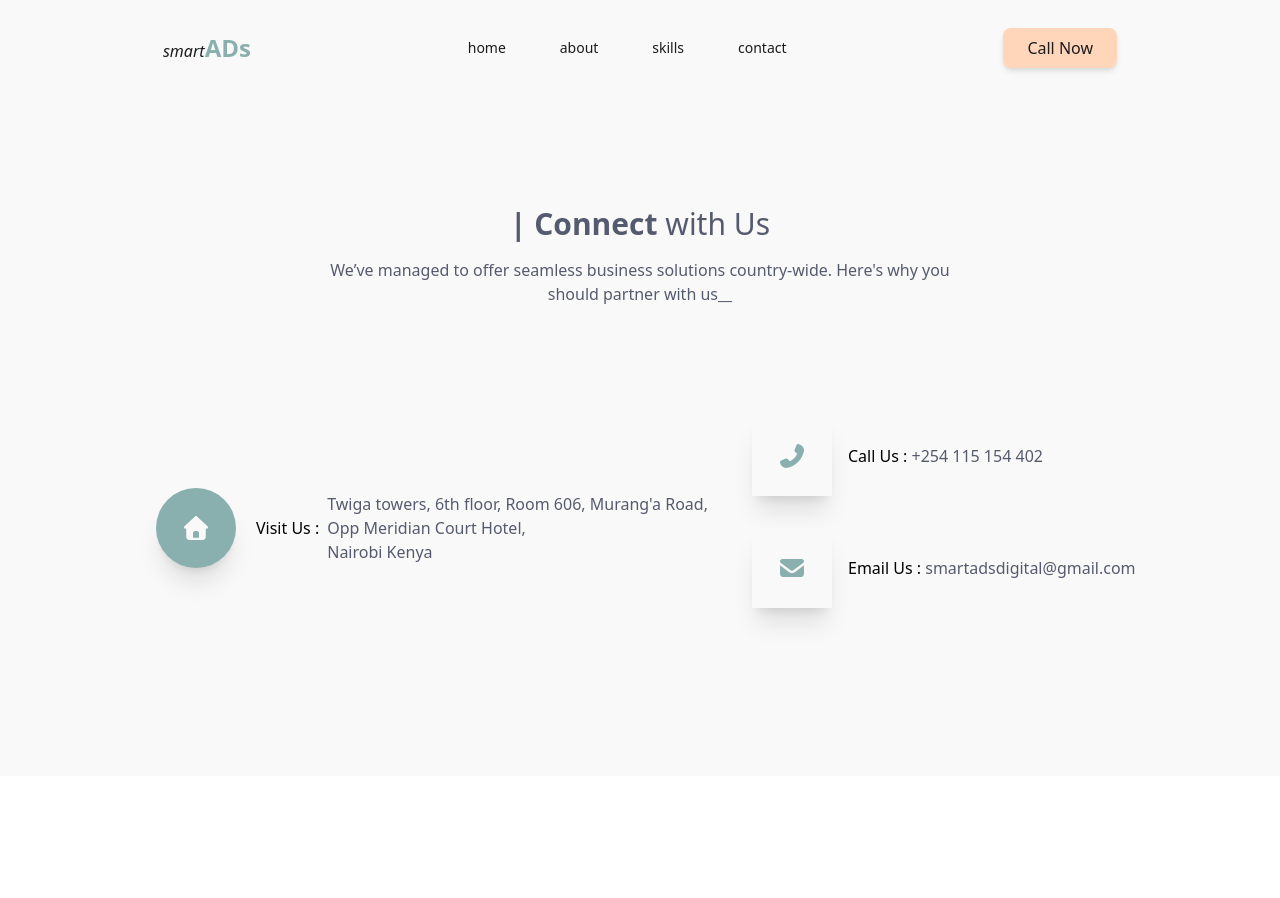
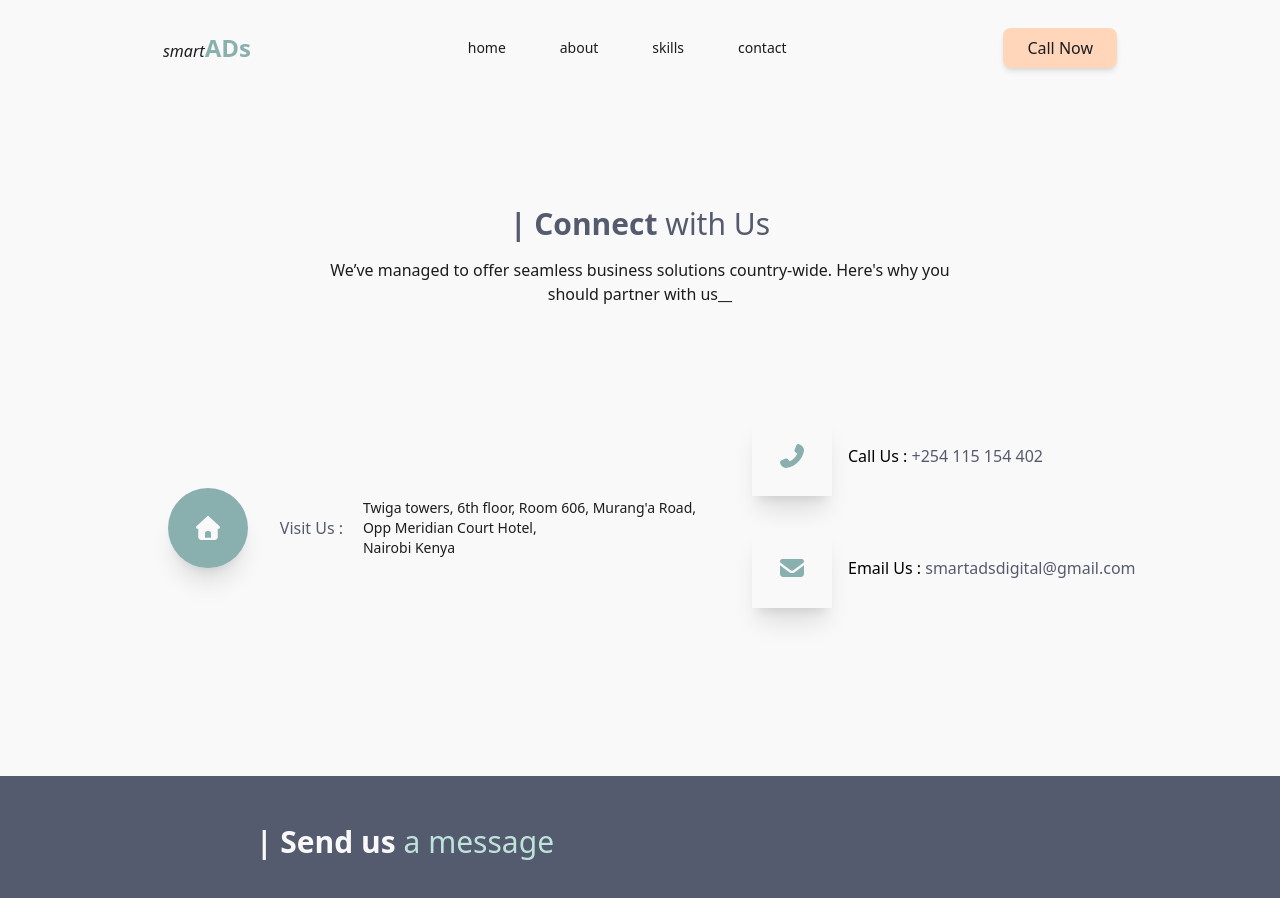
Before and after one commit to SmartMinds1/Portfolio, a React (Vite) app: page /contact in a window 1280 px wide. Shown: the top 898 px of the page. Before the commit the page ends 800 px from the top, so only its background shows below. Built offline with nearby package versions, Linux system fonts and the light colour scheme.

Commit message:
modified contacts landing page

```diff
--- a/src/pages/Contact.jsx
+++ b/src/pages/Contact.jsx
@@ -27,7 +27,7 @@ const Contact = ()=> {
                 <div className="h-[40vh] w-full flex items-center justify-center">
                     <div className="w-full">
                         <p className="header">| Connect <span className="headerSpan">with Us </span></p>
-                        <p className="w-1/2 text-md m-auto mt-4 text-primary text-center">We’ve managed to offer seamless business solutions country-wide. Here's why you should partner with us__</p>
+                        <p className="w-1/2 text-md m-auto mt-4 text-text text-center">We’ve managed to offer seamless business solutions country-wide. Here's why you should partner with us__</p>
                     </div>
                 </div>
 
@@ -36,8 +36,8 @@ const Contact = ()=> {
                     {/* visit div */}
                     <div className="w-140 m-auto h-40 flex flex-row items-center justify-evenly">
                         <div className=" contactIconBox rounded-full bg-secondary"> <FontAwesomeIcon icon={faHomeAlt} className="contactIcon text-background"></FontAwesomeIcon> </div>
-                        <p> Visit Us : </p>
-                        <p className="text-primary ml-1"> Twiga towers, 6th floor, Room 606, Murang'a Road, <br /> Opp Meridian Court Hotel, <br /> Nairobi Kenya </p>
+                        <p className="text-primary"> Visit Us : </p>
+                        <p className="text-text ml-1 text-sm"> Twiga towers, 6th floor, Room 606, Murang'a Road, <br /> Opp Meridian Court Hotel, <br /> Nairobi Kenya </p>
                     </div>
 
                     {/* call Email div */}
@@ -56,6 +56,11 @@ const Contact = ()=> {
 
 
             {/* SECTION 2 */}
+            <div className="h-[100vh] w-full bg-primary">
+                <div className="w-full h-30">
+                    <p className="header text-left pl-[20vw] pt-12 text-background">| Send us <span className="headerSpan text-accent">a message </span></p>
+                </div>
+            </div>
 
         </div>
     );
```
